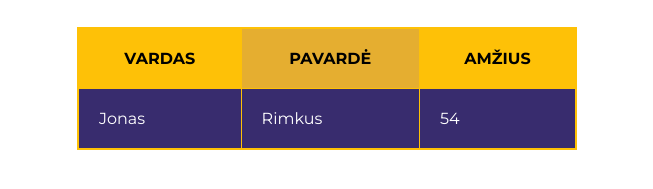
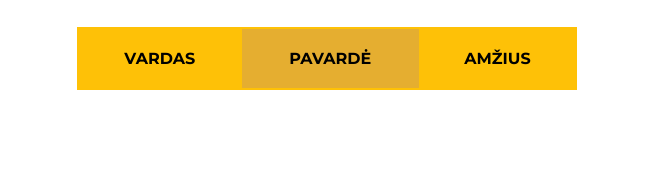
Before and after one commit to egrigas/14nd, a plain HTML site: page index.html in a window 1280 px wide. Shown: the part 151-340 px from the top of the page, without its empty margins (313-966 px from the left). Drawn offline with Linux system fonts and the light colour scheme.

Commit message:
indexas pataisytas

```diff
--- a/index.html
+++ b/index.html
@@ -24,11 +24,6 @@
             <th class="orange">Pavardė</th>
             <th>Amžius</th>
         </tr>
-        <tr>
-            <td>Jonas</td>
-            <td>Rimkus</td>
-            <td>54</td>
-        </tr>
     </table>
     </div>
 
```
